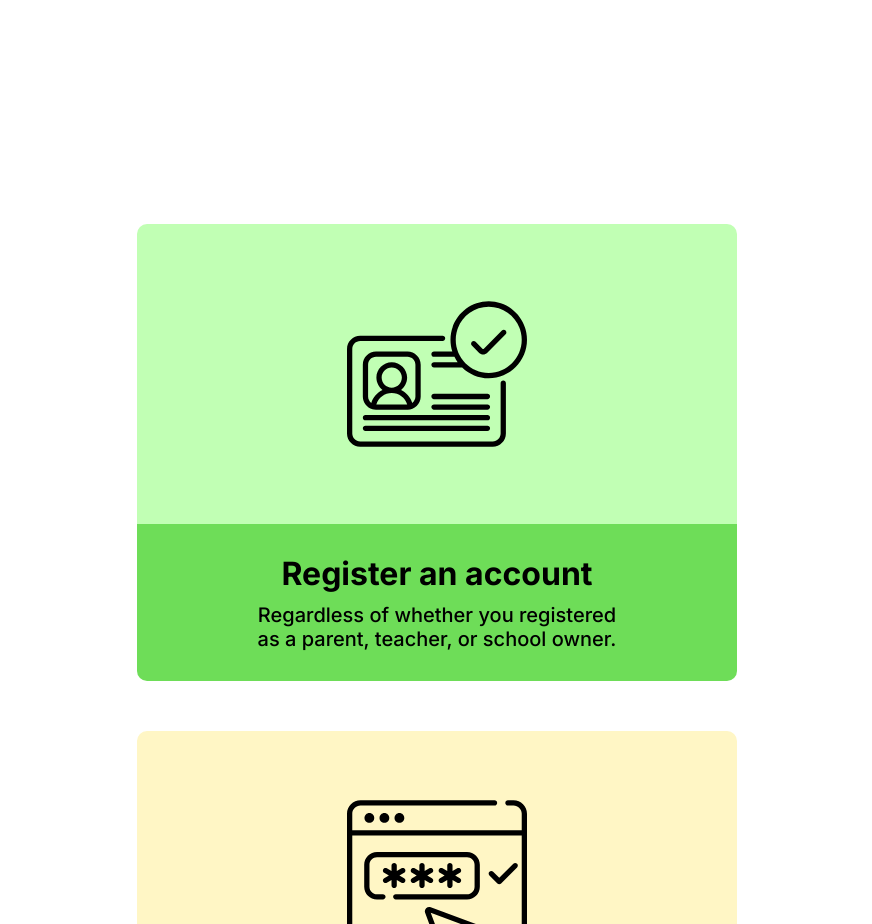
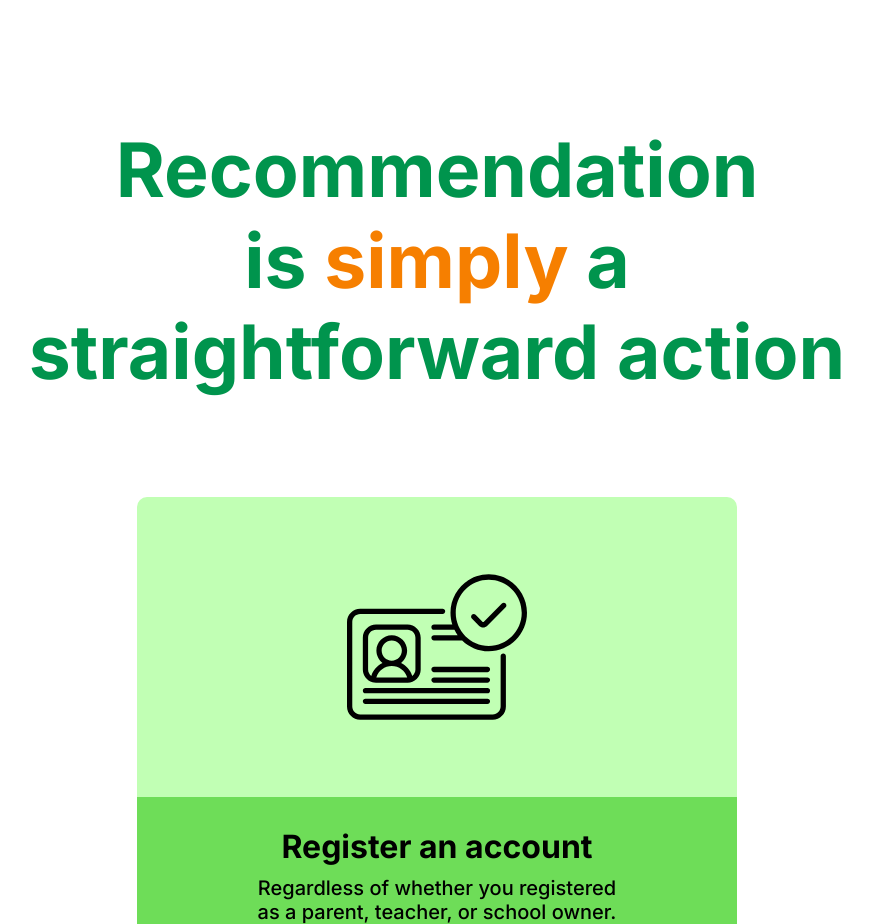
Before and after one commit to quantumexchange8/kindertown-landing, a React (Create React App) app: page /join-us/referral-program in a window 1280 px wide. Shown: the part 1960-2884 px from the top of the page, without its empty margins (203-1075 px from the left). Built offline with nearby package versions, Linux system fonts and the light colour scheme.

Commit message:
fix : referral page layout

```diff
--- a/src/Pages/Admins.js
+++ b/src/Pages/Admins.js
@@ -222,7 +222,7 @@ const Admin = () => {
             </div>
           </div>
           {/*CONTENT 6 -- Management system*/}
-          <div className="w-full flex flex-col justify-center  md:gap-[50px] gap-[20px]">
+          <div className="w-full flex flex-col justify-center  md:gap-[50px] gap-[20px] md:pb-0 pb-[50px]">
             <div className="flex flex-col justify-center items-center">
               <div
                 className={`text-center text-base md:text-[36px]`}
--- a/src/Pages/ReferralProgrames.js
+++ b/src/Pages/ReferralProgrames.js
@@ -93,8 +93,31 @@ const ReferralProgrames = () => {
                       lineHeight: "normal",
                     }}
                   >
-                    {/**Eng */}
-                    {i18n.language === "en" && (
+                    {i18n.language === "zh" ?
+                      <>
+                        <div className="flex flex-col items-center">
+                          <div className="text-[#00944D]">{t("recommendation")}</div>
+                          <div className="text-[#F67F00]">
+                            <span className="text-[#00944D]">{t("very")}</span>
+                            {t("simply")}
+                            <span className="text-[#00944D]">{t("is")}</span>
+                          </div>
+                        </div>
+                      </>
+                      : i18n.language === "ms" ?
+                        <>
+                          <div className="flex flex-col items-center">
+                            <div className="text-[#00944D]">{t("recommendation")}</div>
+                            <div className="text-[#00944D]">
+                              {t("is")}{" "}
+                              <span className="text-[#F67F00]">
+                                {t("simply")}{" "}
+                              </span>
+                            </div>
+                          </div>
+                        </>
+                        :
+                        <>
                           <div className="flex flex-col items-center">
                             <div className="text-[#00944D]">{t("recommendation")}</div>
                             <div className="text-[#00944D]">
@@ -104,31 +127,8 @@ const ReferralProgrames = () => {
                             </div>
                             <div className="text-[#00944D]">{t("straightforward-act")}</div>
                           </div>
-                    )}
-
-                    {/**Malay */}
-                    {i18n.language === "ms" && (
-                      <div className="flex flex-col items-center">
-                        <div className="text-[#00944D]">{t("recommendation")}</div>
-                        <div className="text-[#00944D]">
-                          {t("is")}{" "}
-                          <span className="text-[#F67F00]">
-                            {t("simply")}{" "}
-                          </span>
-                        </div>
-                      </div>
-                    )}
-                    {/**Chinese */}
-                    {i18n.language === "zh" && (
-                      <div className="flex flex-col items-center">
-                        <div className="text-[#00944D]">{t("recommendation")}</div>
-                        <div className="text-[#F67F00]">
-                          <span className="text-[#00944D]">{t("very")}</span>
-                          {t("simply")}
-                          <span className="text-[#00944D]">{t("is")}</span>
-                        </div>
-                      </div>
-                    )}
+                        </>
+                    }
                   </div>
                 </div>
                 <div
```
Lines whose indentation alone changed are shown as unchanged.
